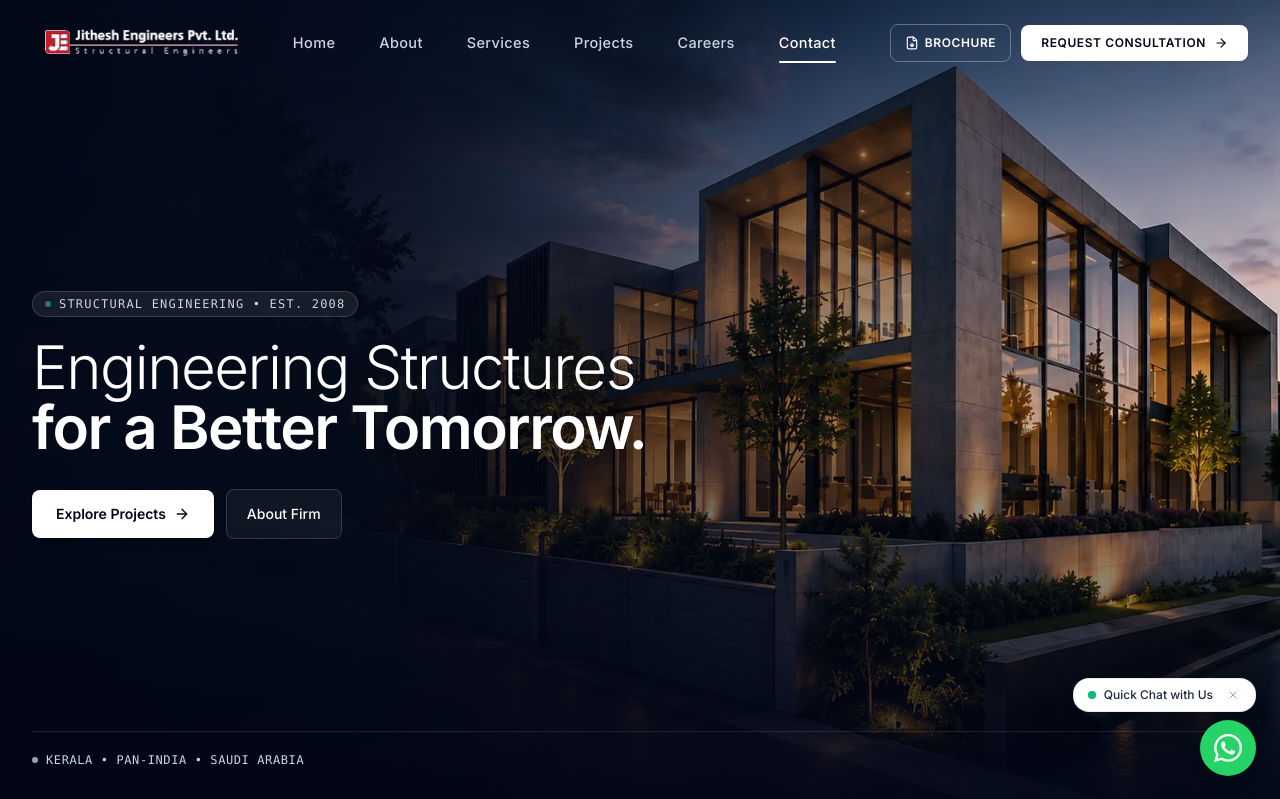
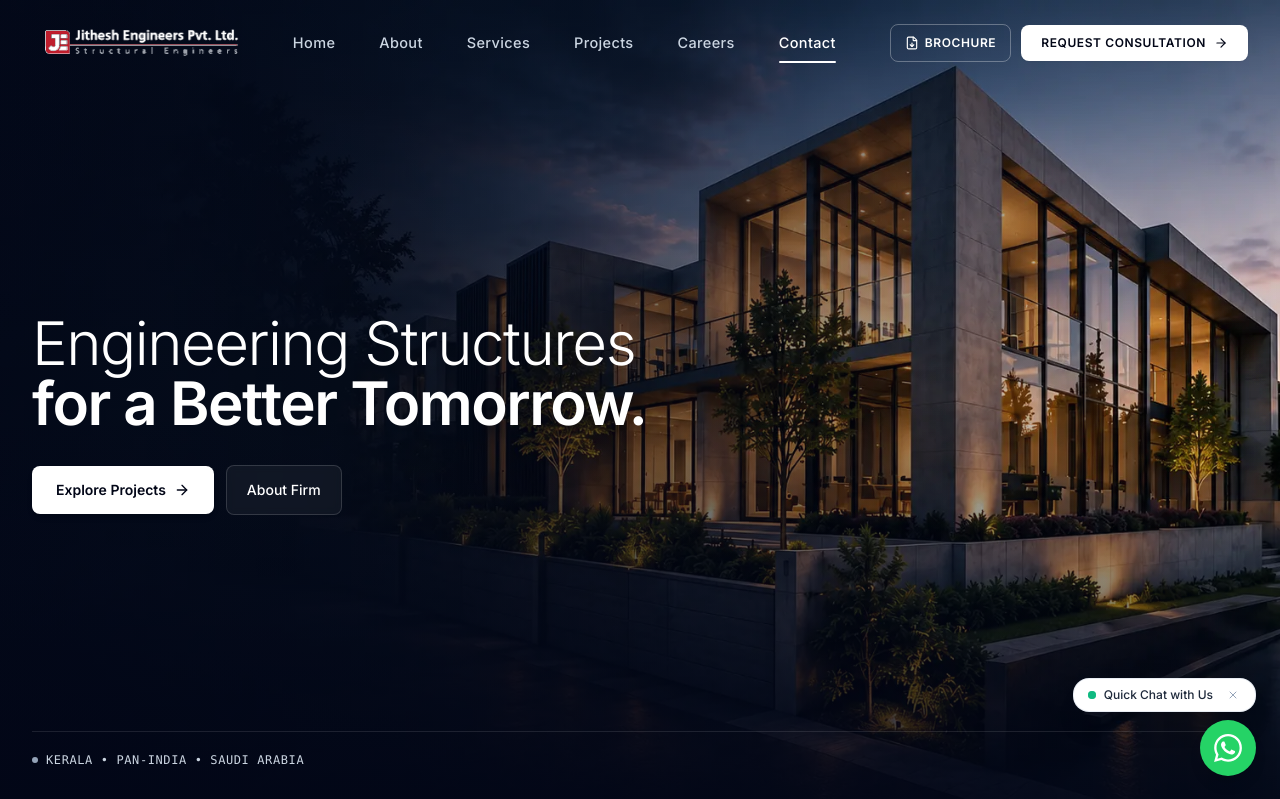
Before and after one commit to Rashi0099/Jithesh-Engineers-Pvt., a React (Vite) app: page / in a window 1280 px wide. Shown: the top 799 px of the page. Built offline with nearby package versions, Linux system fonts and the light colour scheme.

Commit message:
style(hero): remove Structural Engineering Est 2008 tag for ultra clean look

```diff
--- a/src/components/home/HeroSection.tsx
+++ b/src/components/home/HeroSection.tsx
@@ -31,11 +31,6 @@ export const HeroSection: React.FC = () => {
       <div className="relative z-10 my-auto pt-28 sm:pt-32 pb-8">
         <Container size="xl">
           <div className="max-w-2xl">
-            {/* Minimal Micro-Tag */}
-            <div className="inline-flex items-center gap-2 px-3 py-1 rounded-full bg-white/[0.08] backdrop-blur-md border border-white/15 text-slate-300 text-[10px] sm:text-xs font-mono tracking-widest uppercase mb-5">
-              <span className="w-1.5 h-1.5 rounded-full bg-emerald-400 animate-pulse" />
-              <span>Structural Engineering • Est. 2008</span>
-            </div>
 
             {/* Ultra-Modern, Elegant Architectural Headline */}
             <h1 className="text-3xl sm:text-5xl md:text-6xl font-light tracking-tight text-white mb-6 sm:mb-8 leading-[1.14]">
```
